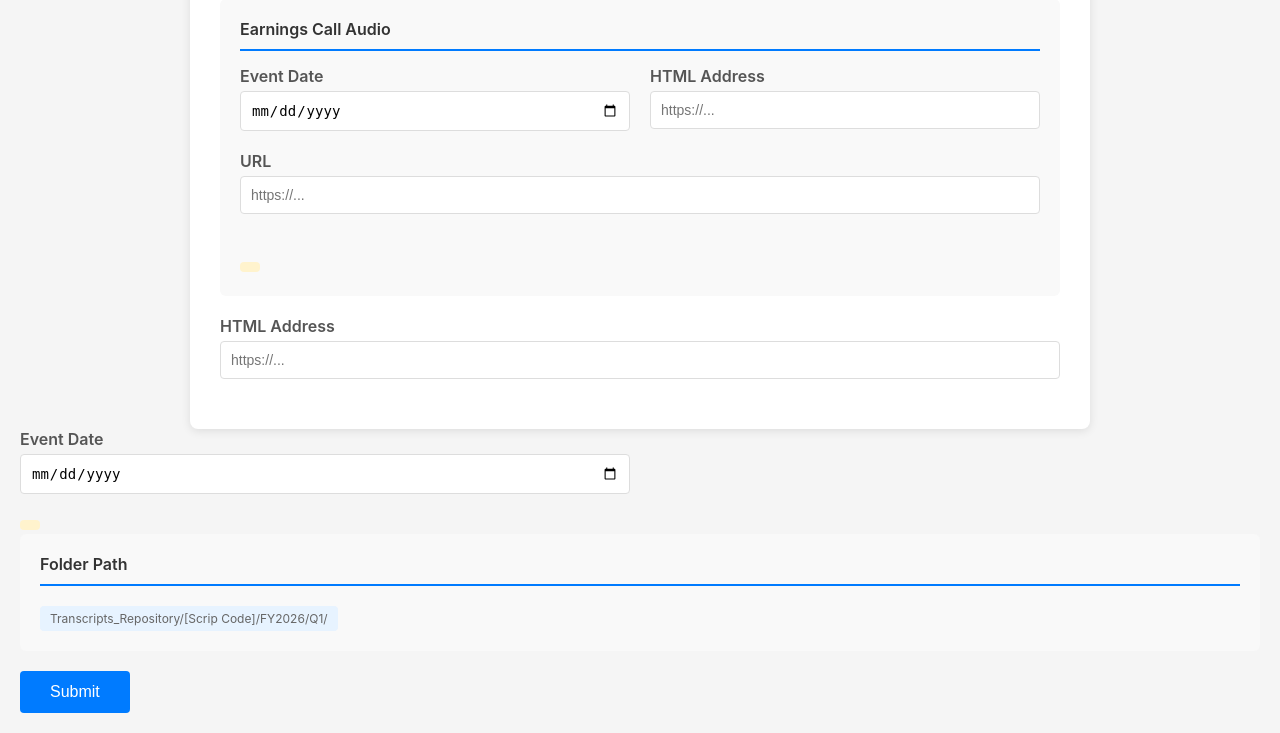
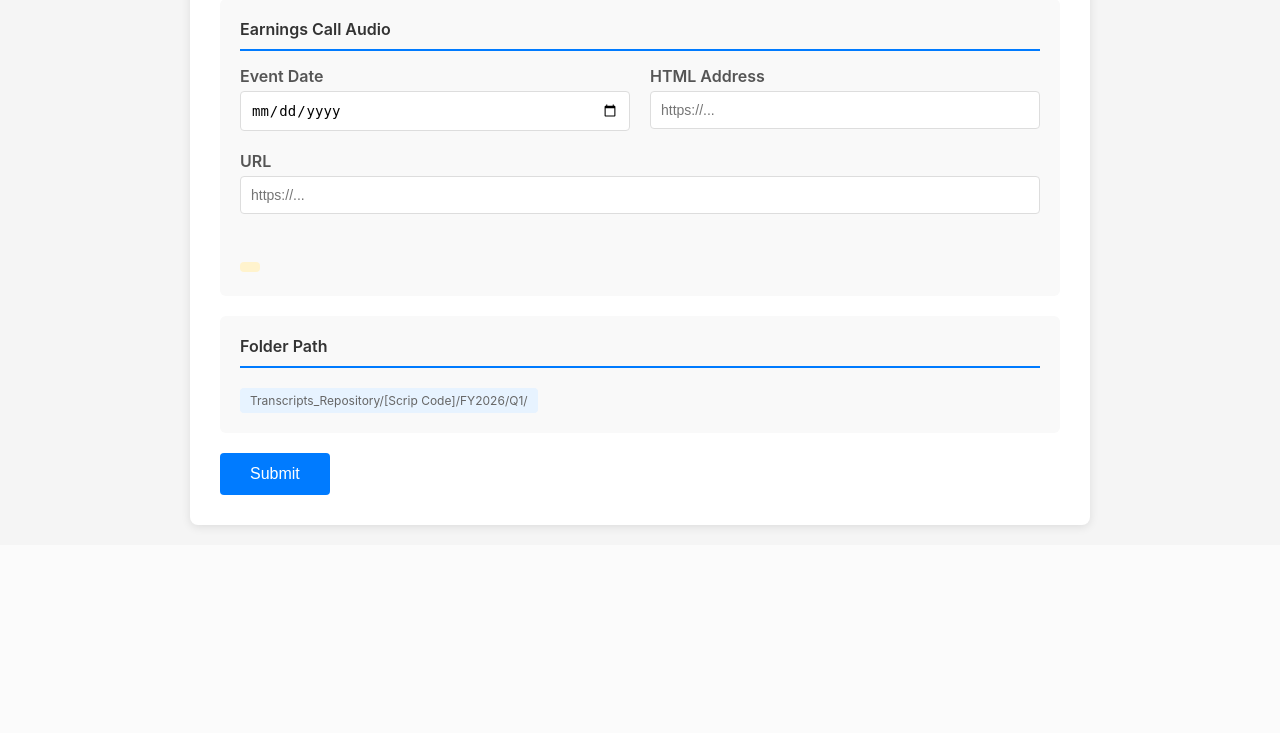
Before and after one commit to chengbinzhang-stack/findata, a FastAPI app: page / in a window 1280 px wide. Shown: the part 1385-2118 px from the top of the page. After the commit the page ends 1915 px from the top, so only its background shows below. Run offline with FastAPI, Linux system fonts and the light colour scheme.

Commit message:
Fix duplicate HTML in form

```diff
--- a/templates/index.html
+++ b/templates/index.html
@@ -152,19 +152,6 @@
                     <label for="earnings_audio_url">URL</label>
                     <input type="url" id="earnings_audio_url" name="earnings_audio_url" placeholder="https://..." style="width: 100%;">
                     <span class="validate-icon" id="earnings_audio_valid"></span>
-                </div>
-                <div class="filename-preview" id="earnings_audio_filename"></div>
-            </div>
-                    <div class="form-group">
-                        <label for="earnings_audio_html_address">HTML Address</label>
-                        <input type="url" id="earnings_audio_html_address" name="earnings_audio_html_address" placeholder="https://...">
-                    </div>
-                </div>
-                <div class="row">
-                    <div class="form-group">
-                        <label for="earnings_audio_date">Event Date</label>
-                        <input type="date" id="earnings_audio_date" name="earnings_audio_date">
-                    </div>
                 </div>
                 <div class="filename-preview" id="earnings_audio_filename"></div>
             </div>
```
